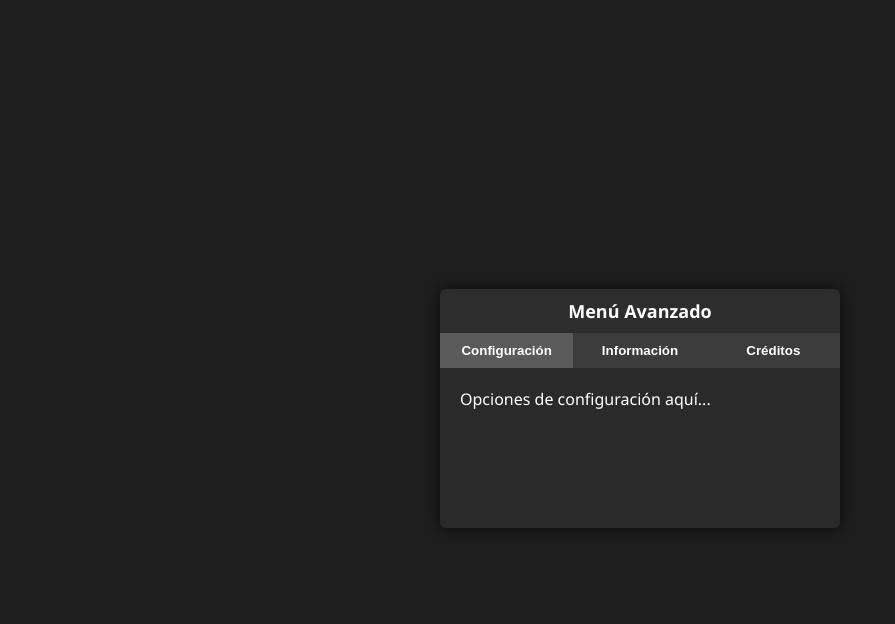
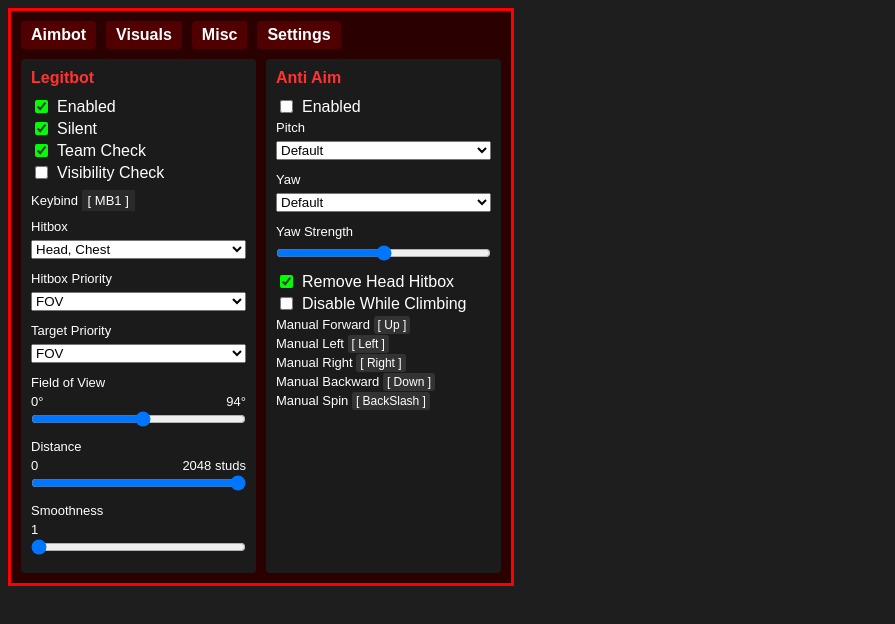
Before and after one commit to printhelloworldasdas/Xd, a plain HTML site: page index.html in a window 1280 px wide. Shown: the whole page, without its empty margins (0-895 px from the left). Drawn offline with Linux system fonts and the light colour scheme.

Commit message:
Update index.html

```diff
--- a/index.html
+++ b/index.html
@@ -1,96 +1,174 @@
 <!DOCTYPE html>
-<html lang="es">
+<html lang="en">
 <head>
-<meta charset="UTF-8" />
-<meta name="viewport" content="width=device-width, initial-scale=1" />
-<title>Preview Menú Avanzado Roblox</title>
+  <meta charset="UTF-8">
+  <title>Aimware Menu</title>
   <style>
     body {
-    background-color: #1e1e1e;
+      background: #1e1e1e;
+      font-family: Arial, sans-serif;
       color: white;
-    font-family: "Segoe UI", Tahoma, Geneva, Verdana, sans-serif;
+    }
+
+    .menu {
+      width: 480px;
+      background: #2b0000;
+      border: 3px solid red;
+      padding: 10px;
+    }
+
+    .tabs {
       display: flex;
-    justify-content: center;
+      gap: 10px;
+      margin-bottom: 10px;
+    }
+
+    .tab {
+      background: #500000;
+      padding: 5px 10px;
+      border-radius: 4px;
+      cursor: pointer;
+      font-weight: bold;
+    }
+
+    .section {
+      display: flex;
+      gap: 10px;
+    }
+
+    .column {
+      flex: 1;
+      background: #1b1b1b;
+      padding: 10px;
+      border-radius: 4px;
+    }
+
+    .section-title {
+      font-size: 16px;
+      font-weight: bold;
+      color: #ff3333;
+      margin-bottom: 10px;
+    }
+
+    label {
+      display: block;
+      margin: 4px 0;
+      font-size: 13px;
+    }
+
+    select, input[type="range"] {
+      width: 100%;
+      margin: 2px 0 8px 0;
+    }
+
+    .keybind {
+      background: #2a2a2a;
+      padding: 3px 6px;
+      display: inline-block;
+      margin: 4px 0;
+    }
+
+    .toggle {
+      display: flex;
       align-items: center;
-    height: 100vh;
+      gap: 6px;
+      margin: 3px 0;
     }
-  #menu {
-    width: 400px;
-    background-color: #1a1a1a;
-    border-radius: 6px;
-    box-shadow: 0 0 15px #000000aa;
+
+    .toggle input {
+      accent-color: lime;
     }
-  #menu header {
-    background-color: #2d2d2d;
-    padding: 10px;
-    font-weight: bold;
-    font-size: 18px;
-    text-align: center;
-    border-radius: 6px 6px 0 0;
+
+    .hotkey {
+      background: #333;
+      padding: 2px 4px;
+      border-radius: 3px;
+      font-size: 12px;
     }
-  #tabs {
+
+    .slider-label {
       display: flex;
-    background-color: #141414;
-  }
-  #tabs button {
-    flex: 1;
-    background: #3c3c3c;
-    border: none;
-    color: white;
-    padding: 10px 0;
-    cursor: pointer;
-    font-weight: 600;
-    transition: background-color 0.3s ease;
-  }
-  #tabs button.active {
-    background-color: #5a5a5a;
-  }
-  #content {
-    padding: 20px;
-    background-color: #2a2a2a;
-    min-height: 120px;
-    border-radius: 0 0 6px 6px;
+      justify-content: space-between;
+      font-size: 13px;
     }
   </style>
 </head>
 <body>
-  <div id="menu">
-    <header>Menú Avanzado</header>
-    <div id="tabs">
-      <button data-tab="settings" class="active">Configuración</button>
-      <button data-tab="info">Información</button>
-      <button data-tab="credits">Créditos</button>
+  <div class="menu">
+    <div class="tabs">
+      <div class="tab">Aimbot</div>
+      <div class="tab">Visuals</div>
+      <div class="tab">Misc</div>
+      <div class="tab">Settings</div>
     </div>
-    <div id="content">
-      <div data-content="settings">
-        Opciones de configuración aquí...
+
+    <div class="section">
+      <div class="column">
+        <div class="section-title">Legitbot</div>
+        <div class="toggle"><input type="checkbox" checked> Enabled</div>
+        <div class="toggle"><input type="checkbox" checked> Silent</div>
+        <div class="toggle"><input type="checkbox" checked> Team Check</div>
+        <div class="toggle"><input type="checkbox"> Visibility Check</div>
+
+        <label>Keybind <span class="keybind">[ MB1 ]</span></label>
+
+        <label>Hitbox</label>
+        <select>
+          <option>Head, Chest</option>
+        </select>
+
+        <label>Hitbox Priority</label>
+        <select>
+          <option>FOV</option>
+        </select>
+
+        <label>Target Priority</label>
+        <select>
+          <option>FOV</option>
+        </select>
+
+        <label>Field of View</label>
+        <div class="slider-label">
+          <span>0°</span><span>94°</span>
         </div>
-      <div data-content="info" style="display:none;">
-        Información del juego y del jugador.
+        <input type="range" min="0" max="180" value="94">
+
+        <label>Distance</label>
+        <div class="slider-label">
+          <span>0</span><span>2048 studs</span>
         </div>
-      <div data-content="credits" style="display:none;">
-        Creado por TuNombre - 2025
+        <input type="range" min="0" max="2048" value="2048">
+
+        <label>Smoothness</label>
+        <div class="slider-label">
+          <span>1</span>
+        </div>
+        <input type="range" min="1" max="10" value="1">
+      </div>
+
+      <div class="column">
+        <div class="section-title">Anti Aim</div>
+        <div class="toggle"><input type="checkbox"> Enabled</div>
+
+        <label>Pitch</label>
+        <select><option>Default</option></select>
+
+        <label>Yaw</label>
+        <select><option>Default</option></select>
+
+        <label>Yaw Strength</label>
+        <input type="range" min="0" max="100" value="50">
+
+        <div class="toggle"><input type="checkbox" checked> Remove Head Hitbox</div>
+        <div class="toggle"><input type="checkbox"> Disable While Climbing</div>
+
+        <label>Manual Forward <span class="hotkey">[ Up ]</span></label>
+        <label>Manual Left <span class="hotkey">[ Left ]</span></label>
+        <label>Manual Right <span class="hotkey">[ Right ]</span></label>
+        <label>Manual Backward <span class="hotkey">[ Down ]</span></label>
+        <label>Manual Spin <span class="hotkey">[ BackSlash ]</span></label>
       </div>
     </div>
   </div>
-
-<script>
-  const tabs = document.querySelectorAll("#tabs button");
-  const contents = document.querySelectorAll("#content > div");
-
-  tabs.forEach(tab => {
-    tab.addEventListener("click", () => {
-      // Quitar active a todos
-      tabs.forEach(b => b.classList.remove("active"));
-      // Mostrar solo contenido de pestaña
-      contents.forEach(c => c.style.display = "none");
-
-      // Activar seleccionado
-      tab.classList.add("active");
-      const id = tab.getAttribute("data-tab");
-      document.querySelector(`[data-content="${id}"]`).style.display = "block";
-    });
-  });
-</script>
 </body>
 </html>
```
Lines whose indentation alone changed are shown as unchanged.
